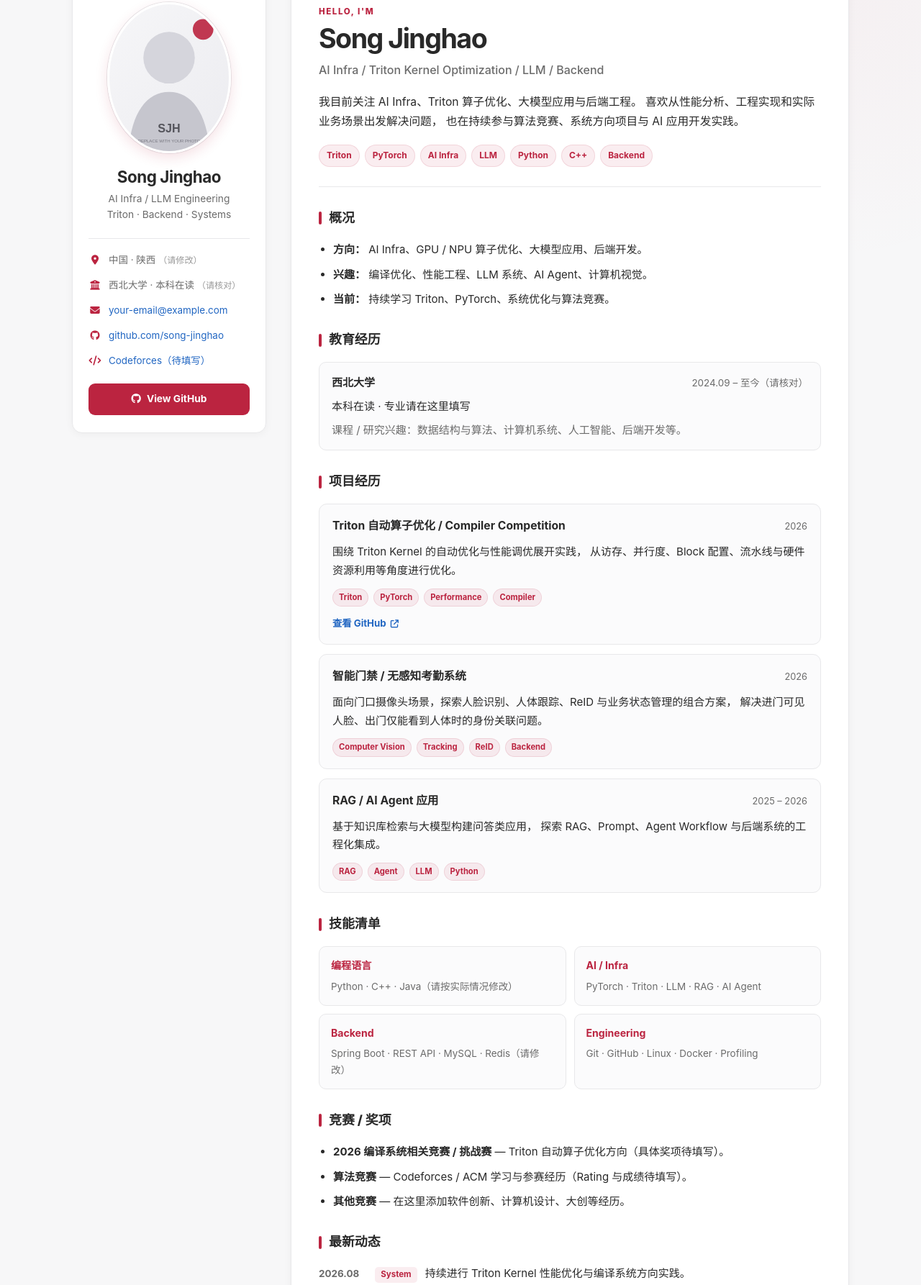
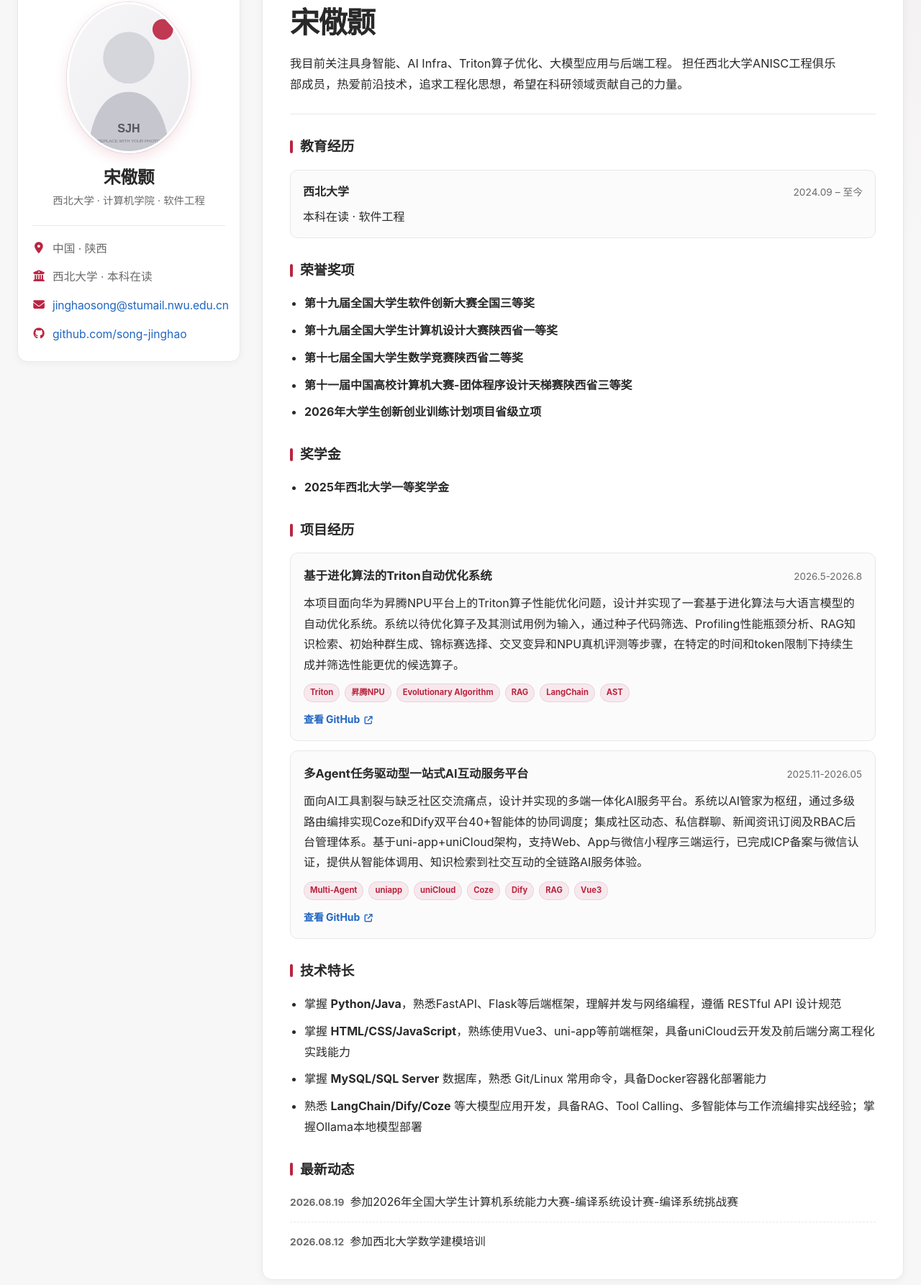
Before and after one commit to song-jinghao/song-jinghao.github.io, a plain HTML site: page index.html in a window 1280 px wide. Shown: the part 127-1913 px from the top of the page at 72% size. Drawn offline with Linux system fonts and the light colour scheme.

Commit message:
update page

```diff
--- a/assets/css/style.css
+++ b/assets/css/style.css
@@ -11,7 +11,7 @@
   --border: #e8e8ea;
   --shadow: 0 2px 12px rgba(0, 0, 0, 0.045);
   --radius: 14px;
-  --max-width: 1080px;
+  --max-width: 1400px;
   --font:
     Inter, "Segoe UI", "PingFang SC", "Hiragino Sans GB",
     "Microsoft YaHei", system-ui, -apple-system, BlinkMacSystemFont, sans-serif;
@@ -32,8 +32,8 @@
   margin: 0;
   min-height: 100vh;
   font-family: var(--font);
-  font-size: 15px;
-  line-height: 1.72;
+  font-size: 16px;
+  line-height: 1.76;
   color: var(--text);
   background:
     radial-gradient(circle at 90% 5%, rgba(187, 36, 64, 0.035), transparent 24rem),
@@ -55,7 +55,7 @@
 }
 
 .container {
-  width: min(calc(100% - 36px), var(--max-width));
+  width: min(calc(100% - 48px), var(--max-width));
   margin-inline: auto;
 }
 
@@ -84,7 +84,7 @@
 .site-title {
   flex-shrink: 0;
   color: var(--text);
-  font-size: 1.02rem;
+  font-size: 1.08rem;
   font-weight: 750;
   letter-spacing: -0.02em;
 }
@@ -106,7 +106,7 @@
 
 .nav-links a {
   color: var(--muted);
-  font-size: 0.9rem;
+  font-size: 0.95rem;
   font-weight: 550;
   transition: color 0.18s ease;
 }
@@ -133,8 +133,8 @@
    ========================= */
 .layout {
   display: grid;
-  grid-template-columns: minmax(0, 270px) minmax(0, 1fr);
-  gap: 34px;
+  grid-template-columns: minmax(0, 310px) minmax(0, 1fr);
+  gap: 30px;
   align-items: start;
   padding: 36px 0 58px;
 }
@@ -146,7 +146,7 @@
   position: sticky;
   top: 100px;
   overflow: hidden;
-  padding: 28px 22px 24px;
+  padding: 28px 20px 24px;
   background: var(--surface);
   border: 1px solid var(--border);
   border-radius: var(--radius);
@@ -175,7 +175,7 @@
 .sidebar-name {
   margin: 0 0 5px;
   text-align: center;
-  font-size: 1.4rem;
+  font-size: 1.50rem;
   line-height: 1.35;
   letter-spacing: -0.02em;
 }
@@ -184,7 +184,7 @@
   margin: 0 0 22px;
   text-align: center;
   color: var(--muted);
-  font-size: 0.86rem;
+  font-size: 0.90rem;
   line-height: 1.55;
 }
 
@@ -201,7 +201,7 @@
   gap: 10px;
   margin-bottom: 12px;
   color: var(--muted);
-  font-size: 0.84rem;
+  font-size: 0.98rem;
 }
 
 .contact-list li:last-child {
@@ -222,10 +222,19 @@
   overflow-wrap: anywhere;
 }
 
+/* 邮箱在桌面端保持单行显示 */
+.contact-list a[href^="mailto:"] {
+  white-space: nowrap;
+  overflow-wrap: normal;
+  word-break: normal;
+  font-size: 0.98rem;
+  letter-spacing: -0.01em;
+}
+
 .contact-list em {
   font-style: normal;
   color: #999;
-  font-size: 0.76rem;
+  font-size: 0.78rem;
 }
 
 .sidebar-actions {
@@ -242,7 +251,7 @@
   color: #fff;
   background: var(--accent);
   border-radius: 9px;
-  font-size: 0.86rem;
+  font-size: 0.90rem;
   font-weight: 650;
   transition:
     transform 0.16s ease,
@@ -277,14 +286,14 @@
 .eyebrow {
   margin: 0 0 4px;
   color: var(--accent);
-  font-size: 0.72rem;
+  font-size: 0.75rem;
   font-weight: 800;
   letter-spacing: 0.14em;
 }
 
 .page-title {
   margin: 0;
-  font-size: clamp(1.8rem, 4vw, 2.35rem);
+  font-size: clamp(2rem, 4vw, 2.55rem);
   line-height: 1.2;
   letter-spacing: -0.04em;
 }
@@ -292,14 +301,14 @@
 .hero-subtitle {
   margin: 8px 0 0;
   color: var(--muted);
-  font-size: 1rem;
+  font-size: 1.05rem;
   font-weight: 550;
 }
 
 .lead {
   max-width: 760px;
   margin: 18px 0 0;
-  font-size: 0.98rem;
+  font-size: 1.02rem;
 }
 
 .quick-tags,
@@ -321,7 +330,7 @@
   border-radius: 999px;
   color: var(--accent);
   background: var(--accent-soft);
-  font-size: 0.75rem;
+  font-size: 0.73rem;
   font-weight: 650;
 }
 
@@ -340,7 +349,7 @@
   gap: 10px;
   margin: 0 0 15px;
   color: var(--text);
-  font-size: 1.12rem;
+  font-size: 1.18rem;
   font-weight: 760;
 }
 
@@ -355,6 +364,8 @@
 .intro-list {
   margin: 0;
   padding-left: 1.25rem;
+  font-size: 1rem;
+  line-height: 1.8;
 }
 
 .intro-list li {
@@ -381,6 +392,7 @@
 
 .timeline-item p {
   margin: 7px 0 0;
+  font-size: 1rem;
 }
 
 .timeline-head {
@@ -393,7 +405,7 @@
 .timeline-head span {
   flex-shrink: 0;
   color: var(--muted);
-  font-size: 0.84rem;
+  font-size: 0.86rem;
 }
 
 /* =========================
@@ -423,11 +435,13 @@
 
 .project-card h4 {
   margin: 0;
-  font-size: 0.98rem;
+  font-size: 1.03rem;
 }
 
 .project-card p {
   margin: 9px 0 12px;
+  font-size: 1rem;
+  line-height: 1.78;
 }
 
 .project-top {
@@ -440,7 +454,7 @@
 .project-date {
   flex-shrink: 0;
   color: var(--muted);
-  font-size: 0.8rem;
+  font-size: 0.84rem;
 }
 
 .project-tags span {
@@ -451,7 +465,7 @@
 .text-link {
   display: inline-block;
   margin-top: 12px;
-  font-size: 0.83rem;
+  font-size: 0.87rem;
   font-weight: 650;
 }
 
@@ -479,13 +493,13 @@
 .skill-card h4 {
   margin: 0 0 5px;
   color: var(--accent);
-  font-size: 0.88rem;
+  font-size: 0.94rem;
 }
 
 .skill-card p {
   margin: 0;
   color: var(--muted);
-  font-size: 0.84rem;
+  font-size: 0.90rem;
 }
 
 /* =========================
@@ -495,6 +509,8 @@
   padding: 0;
   margin: 0;
   list-style: none;
+  font-size: 0.98rem;
+  line-height: 1.8;
 }
 
 .news-list li {
@@ -516,7 +532,7 @@
   min-width: 70px;
   margin-right: 4px;
   color: var(--muted);
-  font-size: 0.84rem;
+  font-size: 0.86rem;
   font-weight: 650;
 }
 
@@ -527,7 +543,7 @@
   color: var(--accent);
   background: var(--accent-soft);
   border-radius: 5px;
-  font-size: 0.72rem;
+  font-size: 0.74rem;
   font-weight: 700;
 }
 
@@ -565,7 +581,7 @@
   padding: 0 18px 34px;
   text-align: center;
   color: var(--muted);
-  font-size: 0.8rem;
+  font-size: 0.84rem;
 }
 
 /* =========================
@@ -642,6 +658,11 @@
     width: min(calc(100% - 24px), var(--max-width));
   }
 
+  .contact-list a[href^="mailto:"] {
+    white-space: normal;
+    overflow-wrap: anywhere;
+  }
+
   .layout {
     gap: 18px;
     padding-top: 18px;
--- a/index.html
+++ b/index.html
@@ -4,10 +4,10 @@
   <meta charset="UTF-8" />
   <meta name="viewport" content="width=device-width, initial-scale=1.0" />
 
-  <title>Song Jinghao · Personal Homepage</title>
+  <title>宋儆颢的个人主页</title>
   <meta
     name="description"
-    content="Song Jinghao 的个人主页，记录 AI Infra、Triton 算子优化、LLM 应用、后端开发、项目与竞赛经历。"
+    content="宋儆颢的个人主页"
   />
   <meta name="theme-color" content="#fafafa" />
   <meta name="robots" content="index,follow" />
@@ -39,10 +39,9 @@
 </head>
 
 <body>
-  <!-- ===== 顶部导航 ===== -->
   <header class="site-header">
     <div class="container header-inner">
-      <a class="site-title" href="#top">Song Jinghao · Homepage</a>
+      <a class="site-title" href="#top">宋儆颢的个人主页</a>
 
       <button
         class="nav-toggle"
@@ -59,9 +58,10 @@
         <ul class="nav-links">
           <li><a href="#about">个人简介</a></li>
           <li><a href="#education">教育经历</a></li>
+          <li><a href="#awards">荣誉奖项</a></li>
+          <li><a href="#scholarships">奖学金</a></li>
           <li><a href="#projects">项目经历</a></li>
-          <li><a href="#skills">技能</a></li>
-          <li><a href="#awards">奖项</a></li>
+          <li><a href="#profile">技术特长</a></li>
           <li><a href="#news">最新动态</a></li>
         </ul>
       </nav>
@@ -86,27 +86,26 @@
         />
       </div>
 
-      <h1 class="sidebar-name">Song Jinghao</h1>
+      <h1 class="sidebar-name">宋儆颢</h1>
       <p class="sidebar-role">
-        AI Infra / LLM Engineering<br />
-        Triton · Backend · Systems
+        西北大学 · 计算机学院 · 软件工程
       </p>
 
       <ul class="contact-list">
         <li>
           <i class="fa-solid fa-location-dot" aria-hidden="true"></i>
-          <span>中国 · 陕西 <em>（请修改）</em></span>
+          <span>中国 · 陕西</span>
         </li>
 
         <li>
           <i class="fa-solid fa-building-columns" aria-hidden="true"></i>
-          <span>西北大学 · 本科在读 <em>（请核对）</em></span>
+          <span>西北大学 · 本科在读</span>
         </li>
 
         <li>
           <i class="fa-solid fa-envelope" aria-hidden="true"></i>
           <!-- TODO: 换成真实邮箱 -->
-          <a href="mailto:your-email@example.com">your-email@example.com</a>
+          <a href="mailto:jinghaosong@stumail.nwu.edu.cn">jinghaosong@stumail.nwu.edu.cn</a>
         </li>
 
         <li>
@@ -119,70 +118,17 @@
             github.com/song-jinghao
           </a>
         </li>
-
-        <!-- TODO: 如果不需要 Codeforces，直接删除整个 <li> 即可 -->
-        <li>
-          <i class="fa-solid fa-code" aria-hidden="true"></i>
-          <a href="#" title="请替换为你的 Codeforces 链接">Codeforces（待填写）</a>
-        </li>
       </ul>
-
-      <div class="sidebar-actions">
-        <a
-          class="primary-button"
-          href="https://github.com/song-jinghao"
-          target="_blank"
-          rel="noopener noreferrer"
-        >
-          <i class="fa-brands fa-github"></i>
-          View GitHub
-        </a>
-      </div>
     </aside>
 
-    <!-- ===== 右侧正文 ===== -->
     <article class="content">
       <section class="hero" id="about">
-        <p class="eyebrow">HELLO, I'M</p>
-        <h2 class="page-title">Song Jinghao</h2>
-        <p class="hero-subtitle">
-          AI Infra / Triton Kernel Optimization / LLM / Backend
-        </p>
+        <h2 class="page-title">宋儆颢</h2>
 
         <p class="lead">
-          <!-- TODO: 这里替换成你的正式自我介绍 -->
-          我目前关注 AI Infra、Triton 算子优化、大模型应用与后端工程。
-          喜欢从性能分析、工程实现和实际业务场景出发解决问题，
-          也在持续参与算法竞赛、系统方向项目与 AI 应用开发实践。
+          我目前关注具身智能、AI Infra、Triton算子优化、大模型应用与后端工程。
+          担任西北大学ANISC工程俱乐部成员，热爱前沿技术，追求工程化思想，希望在科研领域贡献自己的力量。
         </p>
-
-        <div class="quick-tags" aria-label="研究与技术方向">
-          <span>Triton</span>
-          <span>PyTorch</span>
-          <span>AI Infra</span>
-          <span>LLM</span>
-          <span>Python</span>
-          <span>C++</span>
-          <span>Backend</span>
-        </div>
-      </section>
-
-      <section class="section" id="profile">
-        <h3 class="section-title">概况</h3>
-        <ul class="intro-list">
-          <li>
-            <strong>方向：</strong>
-            AI Infra、GPU / NPU 算子优化、大模型应用、后端开发。
-          </li>
-          <li>
-            <strong>兴趣：</strong>
-            编译优化、性能工程、LLM 系统、AI Agent、计算机视觉。
-          </li>
-          <li>
-            <strong>当前：</strong>
-            持续学习 Triton、PyTorch、系统优化与算法竞赛。
-          </li>
-        </ul>
       </section>
 
       <section class="section" id="education">
@@ -191,13 +137,40 @@
         <div class="timeline-item">
           <div class="timeline-head">
             <strong>西北大学</strong>
-            <span>2024.09 – 至今（请核对）</span>
+            <span>2024.09 – 至今</span>
           </div>
-          <p>本科在读 · 专业请在这里填写</p>
-          <p class="muted">
-            课程 / 研究兴趣：数据结构与算法、计算机系统、人工智能、后端开发等。
-          </p>
+          <p>本科在读 · 软件工程</p>
         </div>
+      </section>
+
+      <section class="section" id="awards">
+        <h3 class="section-title">荣誉奖项</h3>
+        <ul class="intro-list">
+          <li>
+            <strong>第十九届全国大学生软件创新大赛全国三等奖</strong>
+          </li>
+          <li>
+            <strong>第十九届全国大学生计算机设计大赛陕西省一等奖</strong>
+          </li>
+          <li>
+            <strong>第十七届全国大学生数学竞赛陕西省二等奖</strong>
+          </li>
+          <li>
+            <strong>第十一届中国高校计算机大赛-团体程序设计天梯赛陕西省三等奖</strong>
+          </li>
+          <li>
+            <strong>2026年大学生创新创业训练计划项目省级立项</strong>
+          </li>
+        </ul>
+      </section>
+
+      <section class="section" id="scholarships">
+        <h3 class="section-title">奖学金</h3>
+        <ul class="intro-list">
+          <li>
+            <strong>2025年西北大学一等奖学金</strong>
+          </li>
+        </ul>
       </section>
 
       <section class="section" id="projects">
@@ -206,18 +179,19 @@
         <div class="project-list">
           <article class="project-card">
             <div class="project-top">
-              <h4>Triton 自动算子优化 / Compiler Competition</h4>
-              <span class="project-date">2026</span>
+              <h4>基于进化算法的Triton自动优化系统</h4>
+              <span class="project-date">2026.5-2026.8</span>
             </div>
             <p>
-              围绕 Triton Kernel 的自动优化与性能调优展开实践，
-              从访存、并行度、Block 配置、流水线与硬件资源利用等角度进行优化。
+              本项目面向华为昇腾NPU平台上的Triton算子性能优化问题，设计并实现了一套基于进化算法与大语言模型的自动优化系统。系统以待优化算子及其测试用例为输入，通过种子代码筛选、Profiling性能瓶颈分析、RAG知识检索、初始种群生成、锦标赛选择、交叉变异和NPU真机评测等步骤，在特定的时间和token限制下持续生成并筛选性能更优的候选算子。
             </p>
             <div class="project-tags">
               <span>Triton</span>
-              <span>PyTorch</span>
-              <span>Performance</span>
-              <span>Compiler</span>
+              <span>昇腾NPU</span>
+              <span>Evolutionary Algorithm</span>
+              <span>RAG</span>
+              <span>LangChain</span>
+              <span>AST</span>
             </div>
             <a
               class="text-link"
@@ -231,81 +205,47 @@
 
           <article class="project-card">
             <div class="project-top">
-              <h4>智能门禁 / 无感知考勤系统</h4>
-              <span class="project-date">2026</span>
+              <h4>多Agent任务驱动型一站式AI互动服务平台</h4>
+              <span class="project-date">2025.11-2026.05</span>
             </div>
             <p>
-              面向门口摄像头场景，探索人脸识别、人体跟踪、ReID 与业务状态管理的组合方案，
-              解决进门可见人脸、出门仅能看到人体时的身份关联问题。
+              面向AI工具割裂与缺乏社区交流痛点，设计并实现的多端一体化AI服务平台。系统以AI管家为枢纽，通过多级路由编排实现Coze和Dify双平台40+智能体的协同调度；集成社区动态、私信群聊、新闻资讯订阅及RBAC后台管理体系。基于uni-app+uniCloud架构，支持Web、App与微信小程序三端运行，已完成ICP备案与微信认证，提供从智能体调用、知识检索到社交互动的全链路AI服务体验。
             </p>
             <div class="project-tags">
-              <span>Computer Vision</span>
-              <span>Tracking</span>
-              <span>ReID</span>
-              <span>Backend</span>
+              <span>Multi-Agent</span>
+              <span>uniapp</span>
+              <span>uniCloud</span>
+              <span>Coze</span>
+              <span>Dify</span>
+              <span>RAG</span>
+              <span>Vue3</span>
             </div>
-          </article>
-
-          <article class="project-card">
-            <div class="project-top">
-              <h4>RAG / AI Agent 应用</h4>
-              <span class="project-date">2025 – 2026</span>
-            </div>
-            <p>
-              基于知识库检索与大模型构建问答类应用，
-              探索 RAG、Prompt、Agent Workflow 与后端系统的工程化集成。
-            </p>
-            <div class="project-tags">
-              <span>RAG</span>
-              <span>Agent</span>
-              <span>LLM</span>
-              <span>Python</span>
-            </div>
+            <a
+              class="text-link"
+              href="https://github.com/song-jinghao"
+              target="_blank"
+              rel="noopener noreferrer"
+            >
+              查看 GitHub <i class="fa-solid fa-arrow-up-right-from-square"></i>
+            </a>
           </article>
         </div>
       </section>
 
-      <section class="section" id="skills">
-        <h3 class="section-title">技能清单</h3>
-
-        <div class="skill-grid">
-          <div class="skill-card">
-            <h4>编程语言</h4>
-            <p>Python · C++ · Java（请按实际情况修改）</p>
-          </div>
-
-          <div class="skill-card">
-            <h4>AI / Infra</h4>
-            <p>PyTorch · Triton · LLM · RAG · AI Agent</p>
-          </div>
-
-          <div class="skill-card">
-            <h4>Backend</h4>
-            <p>Spring Boot · REST API · MySQL · Redis（请修改）</p>
-          </div>
-
-          <div class="skill-card">
-            <h4>Engineering</h4>
-            <p>Git · GitHub · Linux · Docker · Profiling</p>
-          </div>
-        </div>
-      </section>
-
-      <section class="section" id="awards">
-        <h3 class="section-title">竞赛 / 奖项</h3>
+    <section class="section" id="profile">
+      <h3 class="section-title">技术特长</h3>
       <ul class="intro-list">
-          <!-- TODO: 下面都是占位写法，请替换成真实奖项 -->
         <li>
-            <strong>2026 编译系统相关竞赛 / 挑战赛</strong>
-            — Triton 自动算子优化方向（具体奖项待填写）。
+          掌握 <strong>Python/Java</strong>，熟悉FastAPI、Flask等后端框架，理解并发与网络编程，遵循 RESTful API 设计规范
         </li>
         <li>
-            <strong>算法竞赛</strong>
-            — Codeforces / ACM 学习与参赛经历（Rating 与成绩待填写）。
+          掌握 <strong>HTML/CSS/JavaScript</strong>，熟练使用Vue3、uni-app等前端框架，具备uniCloud云开发及前后端分离工程化实践能力
         </li>
         <li>
-            <strong>其他竞赛</strong>
-            — 在这里添加软件创新、计算机设计、大创等经历。
+          掌握 <strong>MySQL/SQL Server</strong> 数据库，熟悉 Git/Linux 常用命令，具备Docker容器化部署能力
+        </li>
+        <li>
+          熟悉 <strong>LangChain/Dify/Coze</strong> 等大模型应用开发，具备RAG、Tool Calling、多智能体与工作流编排实战经验；掌握Ollama本地模型部署
         </li>
       </ul>
     </section>
@@ -315,54 +255,19 @@
 
         <ul class="news-list">
           <li>
-            <span class="news-date">2026.08</span>
-            <span class="tag-inline">System</span>
-            持续进行 Triton Kernel 性能优化与编译系统方向实践。
+            <span class="news-date">2026.08.19</span>
+            参加2026年全国大学生计算机系统能力大赛-编译系统设计赛-编译系统挑战赛
           </li>
 
           <li>
-            <span class="news-date">2026.08</span>
-            <span class="tag-inline">Algorithm</span>
-            持续参加 Codeforces Div.3 并进行算法训练。
-          </li>
-
-          <li>
-            <span class="news-date">Recently</span>
-            <span class="tag-inline">GitHub</span>
-            更多代码与项目将持续整理到
-            <a
-              href="https://github.com/song-jinghao"
-              target="_blank"
-              rel="noopener noreferrer"
-            >
-              GitHub
-            </a>
-            。
+            <span class="news-date">2026.08.12</span>
+            参加西北大学数学建模培训
           </li>
         </ul>
-      </section>
-
-      <section class="section edit-hint">
-        <h3 class="section-title">📝 后续你主要改这些地方</h3>
-        <p>
-          头像、姓名、邮箱、专业、自我介绍、项目经历、比赛奖项、技能、Codeforces
-          链接。代码中所有带 <code>TODO</code> 或“请修改 / 待填写”的位置都可以直接搜索替换。
-        </p>
       </section>
     </article>
   </main>
 
-  <footer class="site-footer">
-    © <span id="year"></span> Song Jinghao ·
-    <a
-      href="https://github.com/song-jinghao"
-      target="_blank"
-      rel="noopener noreferrer"
-    >
-      GitHub
-    </a>
-  </footer>
-
   <script src="assets/js/main.js"></script>
 </body>
 </html>
```
Lines whose indentation alone changed are shown as unchanged.
